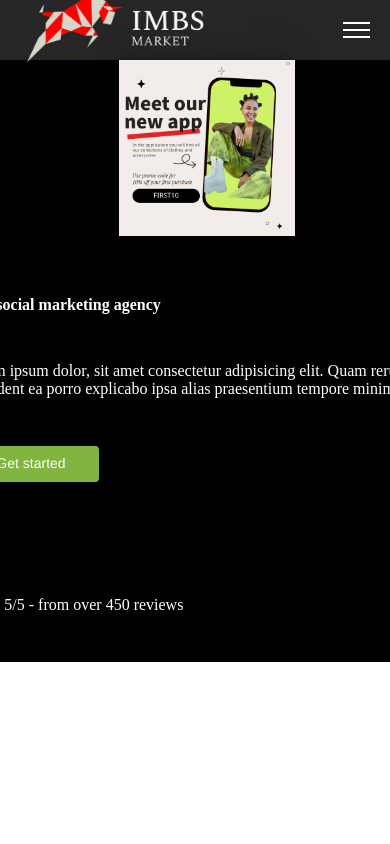
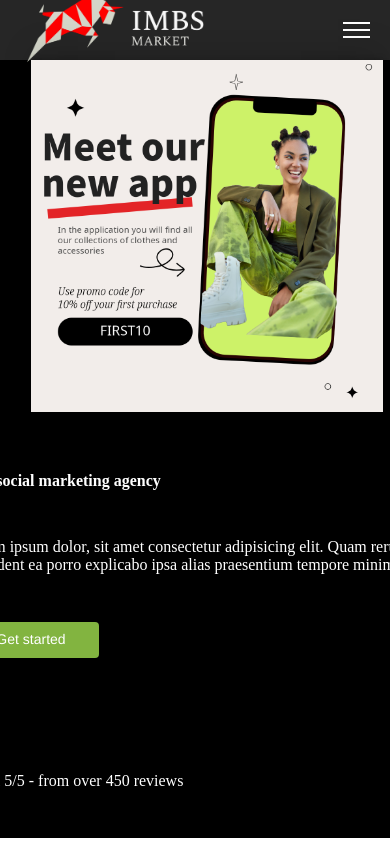
Before and after one commit to AmanReja/react-project1, a React (Vite) app: page / in a window 390 px wide. Shown: the top 844 px of the page. Built offline with nearby package versions, Linux system fonts and the light colour scheme; a web font is replaced by a local one.

Commit message:
fixed lag

```diff
--- a/src/components/MiddleContent.css
+++ b/src/components/MiddleContent.css
@@ -74,16 +74,20 @@
 
 @media only screen and (max-width: 600px){
 
+  .banner-container{
+    width: 100%;
+  }
+
 
   .hedline-container h1{
     font-size: 1rem;
     color: #FFF;
   }
 
-  .aman{
+  /* .aman{
     width: 11rem;
   height: 11rem;
-  }
+  } */
 
   .banner-container{
     display: flex;
--- a/src/components/MiddleContent.jsx
+++ b/src/components/MiddleContent.jsx
@@ -7,7 +7,7 @@ function MiddleContent() {
   ScrollReveal({
     reset: true,
 
-    delay: 400,
+    delay: 500,
     distance: "60px",
     duration: 2500,
   });
```
